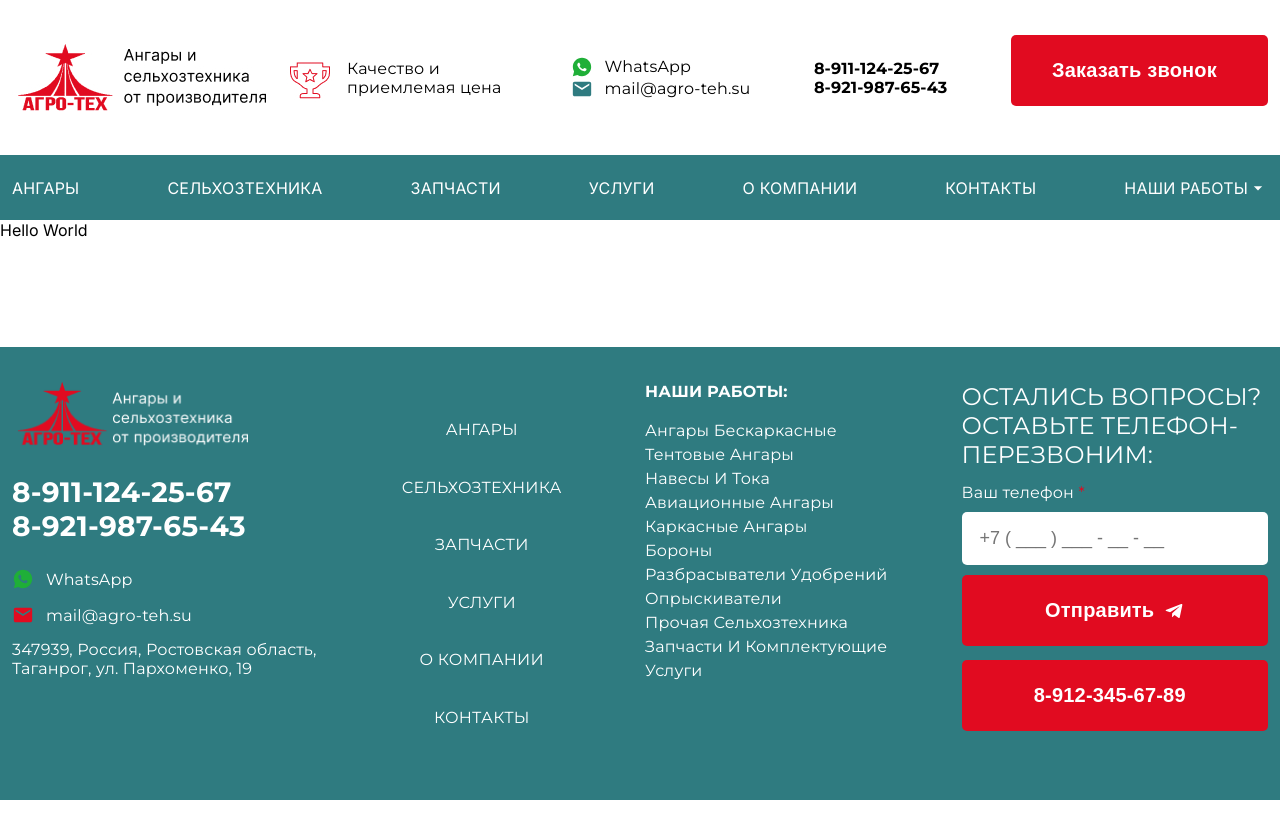
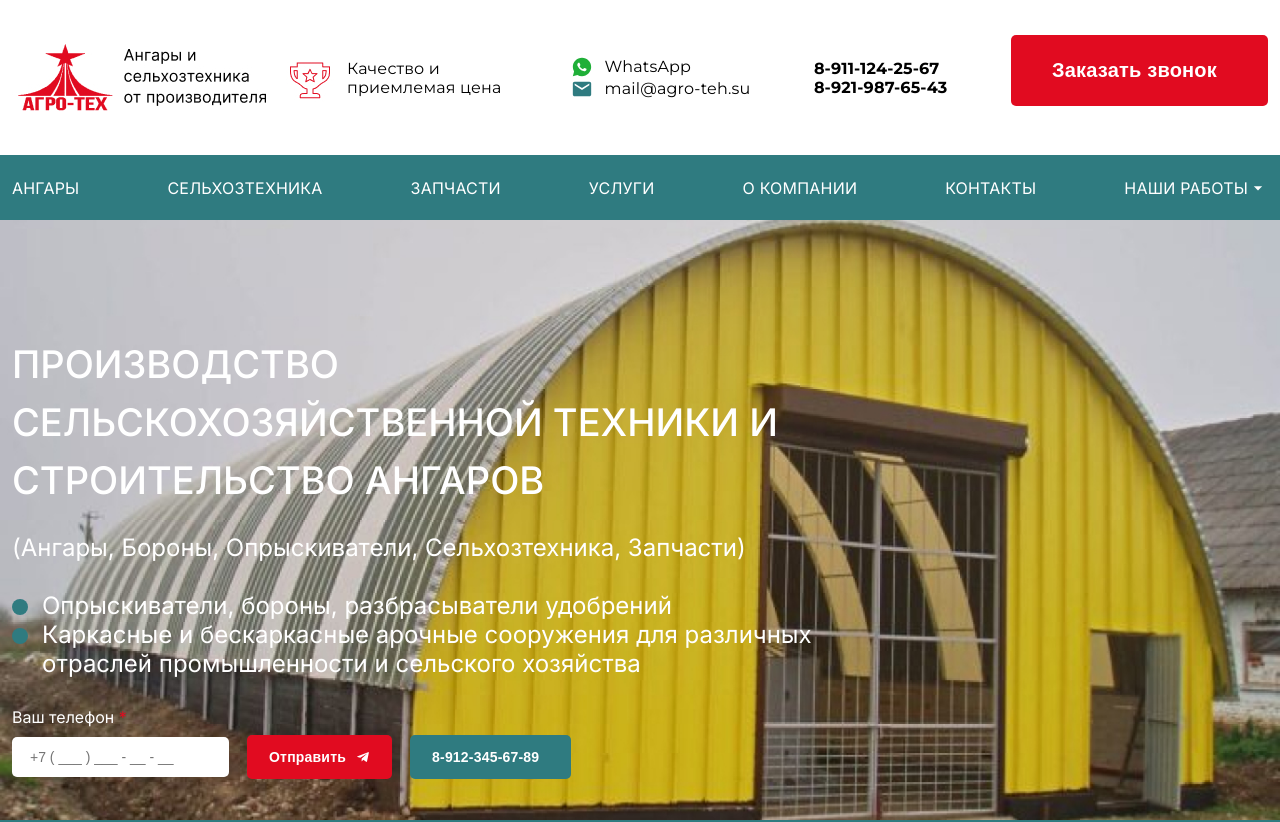
Before and after one commit to allpavel/sh-products, a Next.js app: page / in a window 1280 px wide. Shown: the top 822 px of the page. Before the commit the page ends 800 px from the top, so only its background shows below. Built offline with nearby package versions, Linux system fonts and the light colour scheme.

Commit message:
add a hero section

```diff
--- a/src/app/components/Footer/Footer.module.css
+++ b/src/app/components/Footer/Footer.module.css
@@ -6,7 +6,7 @@
 .wrapper {
   max-width: 1280px;
   margin: 0 auto;
-  padding: 35px 12px;
+  padding: 35px 12px 0;
   display: grid;
   gap: 10px;
   grid-template-columns: repeat(4, 1fr);
@@ -157,7 +157,6 @@
     grid-template-columns: 300px;
     gap: 40px;
     justify-content: center;
-    padding-bottom: 14px;
   }
 
   .contactsWrapper {
--- /dev/null
+++ b/src/app/components/Hero/Hero.module.css
@@ -0,0 +1,94 @@
+.container {
+  background-image: url("../../../../public/images/hero-angar.jpg");
+  background-size: 100% 100%;
+  background-repeat: no-repeat;
+  height: 600px;
+}
+
+.wrapper {
+  max-width: 1280px;
+  margin: 0 auto;
+  padding: 115px 12px;
+}
+
+.content {
+  color: #fff;
+  max-width: 800px;
+}
+
+.title {
+  font-size: 38px;
+  line-height: 58px;
+  font-weight: 500;
+  text-transform: uppercase;
+  color: #fff;
+}
+
+.desc {
+  font-size: 24px;
+  margin: 24px 0;
+}
+
+.list {
+  list-style: none;
+  margin-top: 29px;
+  margin-bottom: 29px;
+}
+
+.list li {
+  font-size: 24px;
+  padding-left: 30px;
+  position: relative;
+  line-height: 29px;
+}
+
+.list li::before {
+  content: "";
+  position: absolute;
+  top: 8px;
+  left: 0;
+  width: 16px;
+  height: 16px;
+  background: #2f7b80;
+  border-radius: 50%;
+}
+
+.form {
+  display: flex;
+  flex-direction: column;
+  margin-top: 14px;
+  margin-bottom: 20px;
+}
+
+.label {
+  color: #fff;
+}
+
+.asterisk {
+  color: var(--secondary);
+}
+
+.formInputs {
+  display: flex;
+  gap: 18px;
+}
+
+.buttons {
+  display: flex;
+  align-items: center;
+  gap: 18px;
+}
+
+.buttons button {
+  font-size: 14px;
+  padding: 14px 22px;
+  margin-bottom: 0;
+}
+
+.phoneInput {
+  padding: 12px 18px;
+  border-radius: 5px;
+  border: none;
+  margin: 10px 0;
+  font-size: 14px;
+}
--- /dev/null
+++ b/src/app/components/Hero/Hero.tsx
@@ -0,0 +1,39 @@
+import { Button } from "../Button/Button";
+import styles from "./Hero.module.css";
+
+export const Hero = () => {
+  return (
+    <section className={styles.container}>
+      <div className={styles.wrapper}>
+        <div className={styles.content}>
+          <h1 className={styles.title}>Производство сельскохозяйственной техники и строительство ангаров</h1>
+          <p className={styles.desc}>(Ангары, Бороны, Опрыскиватели, Сельхозтехника, Запчасти)</p>
+          <ul className={styles.list}>
+            <li>Опрыскиватели, бороны, разбрасыватели удобрений</li>
+            <li>
+              Каркасные и бескаркасные арочные сооружения для различных отраслей промышленности и сельского хозяйства
+            </li>
+          </ul>
+          <form className={styles.form}>
+            <label className={styles.label} htmlFor="tel">
+              Ваш телефон <span className={styles.asterisk}>*</span>
+            </label>
+            <div className={styles.formInputs}>
+              <input
+                type="tel"
+                id="tel"
+                name="phone"
+                placeholder="+7 ( ___ ) ___ - __ - __ "
+                className={styles.phoneInput}
+              />
+              <div className={styles.buttons}>
+                <Button text="Отправить" type="red" icon="telegram" />
+                <Button text="8-912-345-67-89" type="green" />
+              </div>
+            </div>
+          </form>
+        </div>
+      </div>
+    </section>
+  );
+};
--- a/src/app/page.tsx
+++ b/src/app/page.tsx
@@ -1,3 +1,9 @@
+import { Hero } from "./components/Hero/Hero";
+
 export default function Home() {
-  return <div>Hello World</div>;
+  return (
+    <>
+      <Hero />
+    </>
+  );
 }
```
Also changed, not shown: public/images/hero-angar.jpg (added).
